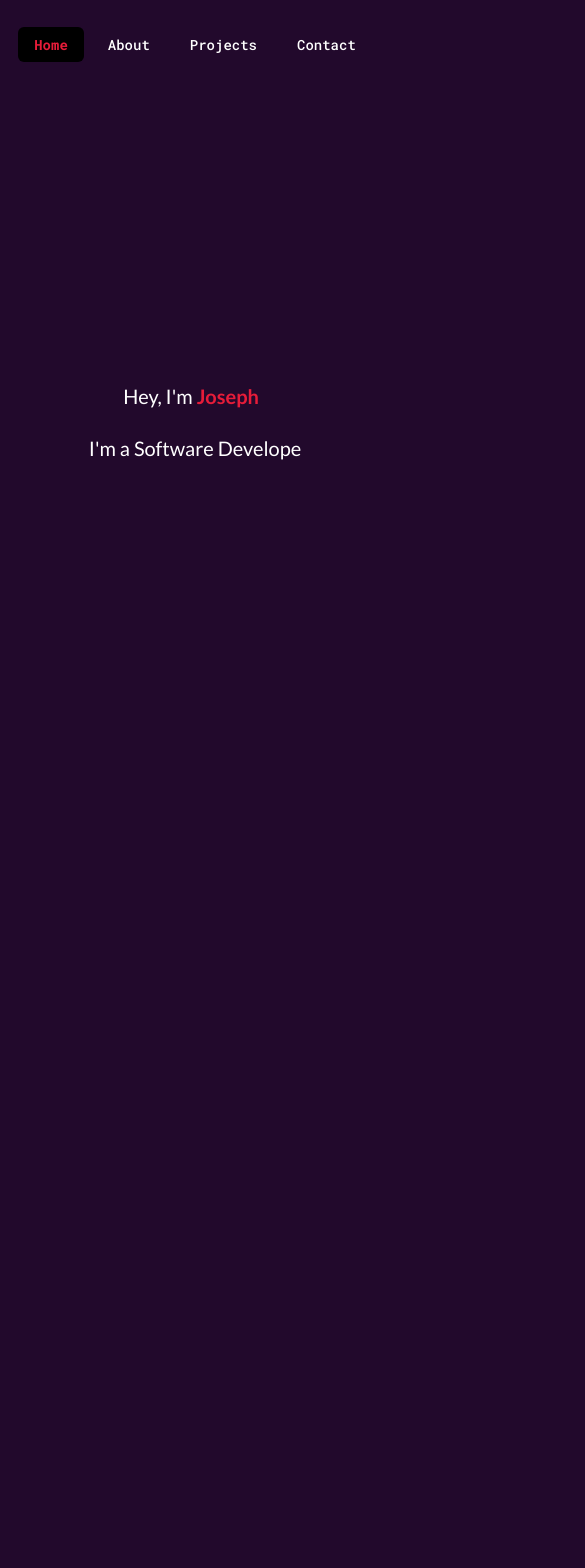
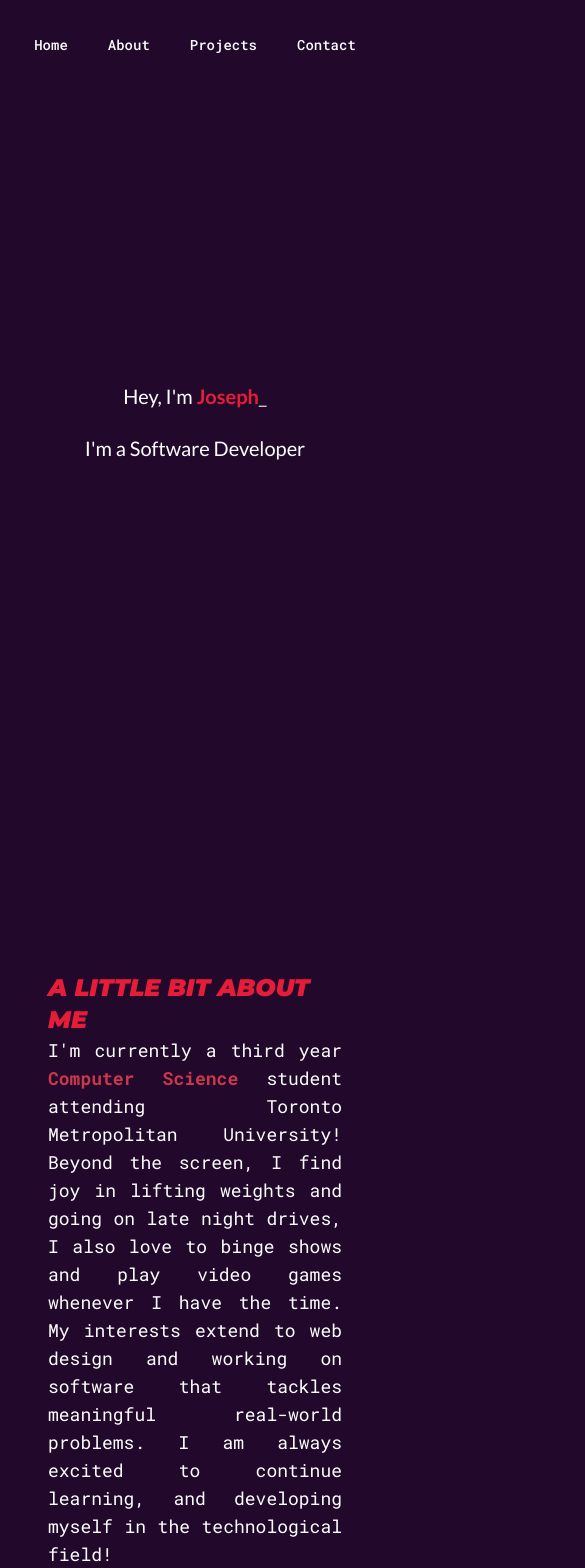
Before and after one commit to josephleungg/josephleungg.github.io, a Next.js app: page / in a window 390 px wide. Shown: the top 1568 px of the page, 585 px wide, since content can reach past the window. Before the commit the page ends 844 px from the top, so only its background shows below. Built offline with nearby package versions, Linux system fonts and the light colour scheme.

Commit message:
Merging all the pages onto home page

```diff
--- a/app/globals.css
+++ b/app/globals.css
@@ -5,6 +5,10 @@
 @tailwind base;
 @tailwind components;
 @tailwind utilities;
+
+html {
+  scroll-behavior: smooth;
+}
 
 #content {
   transition-property: opacity, filter;
--- a/app/layout.js
+++ b/app/layout.js
@@ -2,7 +2,7 @@ import "./globals.css";
 import MenuBar from '../components/menuBar';
 
 export const metadata = {
-  title: 'Portfolio',
+  title: 'Joseph Leung',
   description: 'Personal Portfolio',
   icons: {
     icon: '/images/favicon.ico',
--- a/app/page.js
+++ b/app/page.js
@@ -1,11 +1,16 @@
 'use client';
 import React, { useState, useEffect } from 'react';
 import CycleTitle from '../components/cycleTitle'
+import AboutPage from '../components/pages/about';
+import Projects from '../components/pages/projects';
+import Contact from '../components/pages/contact';
 
 export default function Home() {
 
   return (
-    <div className="flex flex-col min-h-screen text-xl md:text-2xl lg:text-3xl space-y-6 justify-center items-center">
+    <div>
+      {/* intro section */}
+      <div id="home" className="flex flex-col min-h-screen text-xl md:text-2xl lg:text-3xl space-y-6 justify-center items-center">
 
           <div className="">
             <p className="">Hey, I&apos;m <span className="text-secondary font-bold">Joseph</span><span className="animate-flicker">_</span></p>
@@ -16,5 +21,22 @@ export default function Home() {
           </div>
 
       </div>
+
+      {/* about page from components */}
+      <div id="about" className="flex flex-col min-h-screen">
+        <AboutPage />
+      </div>
+
+      {/* projects page from components */}
+      <div id="projects" className="flex flex-col min-h-screen">
+        <Projects />
+      </div>
+
+      {/* contact page from components */}
+      <div id="contact" className="flex flex-col min-h-screen">
+        <Contact />
+      </div>
+
+  </div>
   );
 }
--- a/components/cycleTitle.js
+++ b/components/cycleTitle.js
@@ -4,7 +4,7 @@ export default function CycleTitle() {
     const [currWord, setCurrWord] = useState("");
     const [currWordIndex, setCurrWordIndex] = useState(0);
 
-    const tags = ["3rd Year Student", "Software Developer", "Full-Stack Developer", "Computer Scientist", "Programmer"];
+    const tags = ["4th Year Student", "Software Developer", "Full-Stack Developer", "Computer Scientist", "Programmer"];
 
 
     // looping the changing titles
--- a/components/menuBar.js
+++ b/components/menuBar.js
@@ -8,10 +8,10 @@ export default function MenuBar() {
     const [isScrolling, setIsScrolling] = useState(false);
 
     const links = [
-        { path: "/", name: "Home" },
-        { path: "/about", name: "About" },
-        { path: "/projects", name: "Projects" },
-        { path: "/contact", name: "Contact" }
+        { path: "#home", name: "Home" },
+        { path: "#about", name: "About" },
+        { path: "#projects", name: "Projects" },
+        { path: "#contact", name: "Contact" }
     ];
 
     const router = useRouter();
@@ -27,7 +27,14 @@ export default function MenuBar() {
 
         body.classList.add('page-transition');
         await sleep(300);
-        router.push(path);
+
+        // For hash links, scroll to the element
+        const targetId = path.substring(1); // removes the #
+        const targetElement = document.getElementById(targetId);
+        if (targetElement) {
+            targetElement.scrollIntoView({ behavior: 'smooth' });
+        }
+
         await sleep(300);
 
         body.classList.remove('page-transition');
--- a/app/(pages)/about/page.js
+++ b/components/pages/about.js
@@ -1,7 +1,7 @@
 'use client';
 import React from 'react';
 import { ChevronDown } from "react-feather"
-import ImageCarousel from '../../../components/imageCarousel'
+import ImageCarousel from '../imageCarousel'
 import Image from 'next/image';
 
 export default function AboutPage() {
--- a/app/(pages)/projects/page.js
+++ b/components/pages/projects.js
@@ -1,5 +1,5 @@
 'use client';
-import { projects } from '../../../lib/utils'
+import { projects } from '../../lib/utils'
 
 export default function Projects() {
 
```
Also changed, not shown: components/pages/contact.js (renamed from app/(pages)/contact/page.js), 1 other file (tests, documents, lock files or other folders). Lines whose indentation alone changed are shown as unchanged.
